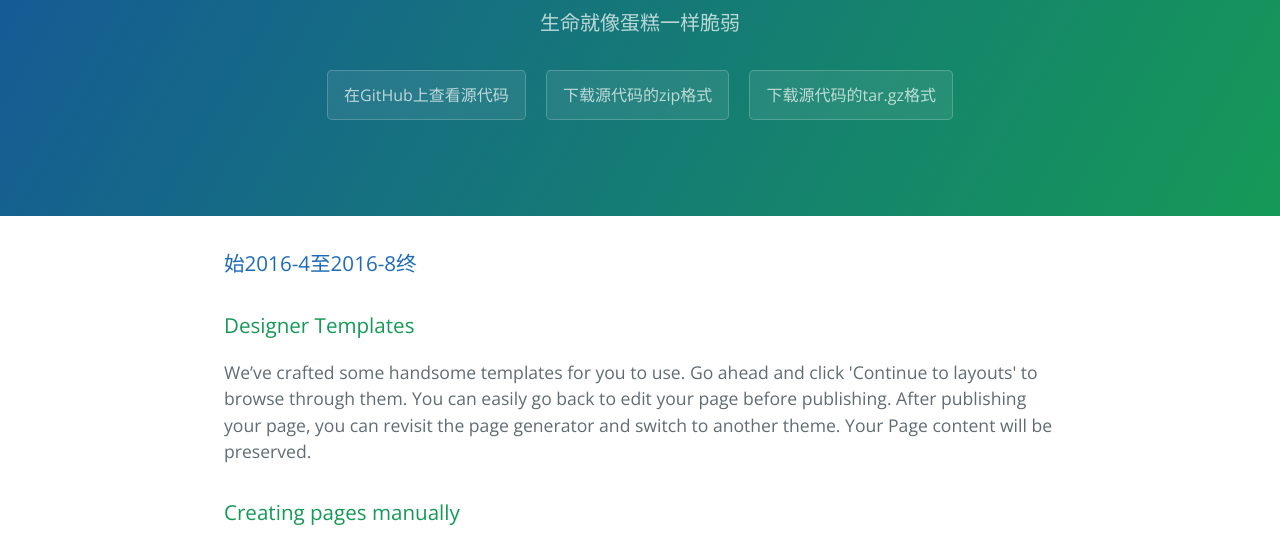
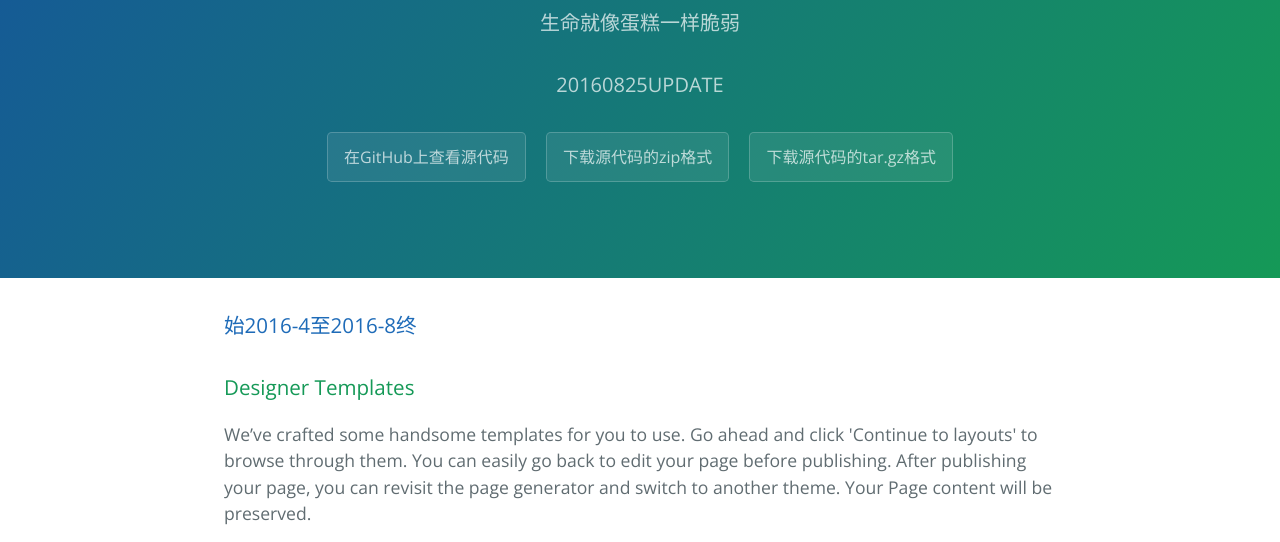
Before and after one commit to tangolee/jour, a plain HTML site: page index.html in a window 1280 px wide. Shown: the part 167-709 px from the top of the page. Drawn offline with nearby package versions, Linux system fonts and the light colour scheme.

Commit message:
20160825 UPDATE2
首页添加更新时间行

```diff
--- a/index.html
+++ b/index.html
@@ -15,6 +15,7 @@
   <section class="page-header">
     <h1 class="project-name">Jour by Dormancy</h1>
     <h2 class="project-tagline">生命就像蛋糕一样脆弱</h2>
+    <h2 class="project-tagline">20160825UPDATE</h2>
     <a href="https://github.com/TangoLee/jour" class="btn">在GitHub上查看源代码</a>
     <a href="https://github.com/TangoLee/jour/zipball/master" class="btn">下载源代码的zip格式</a>
     <a href="https://github.com/TangoLee/jour/tarball/master" class="btn">下载源代码的tar.gz格式</a>
```
